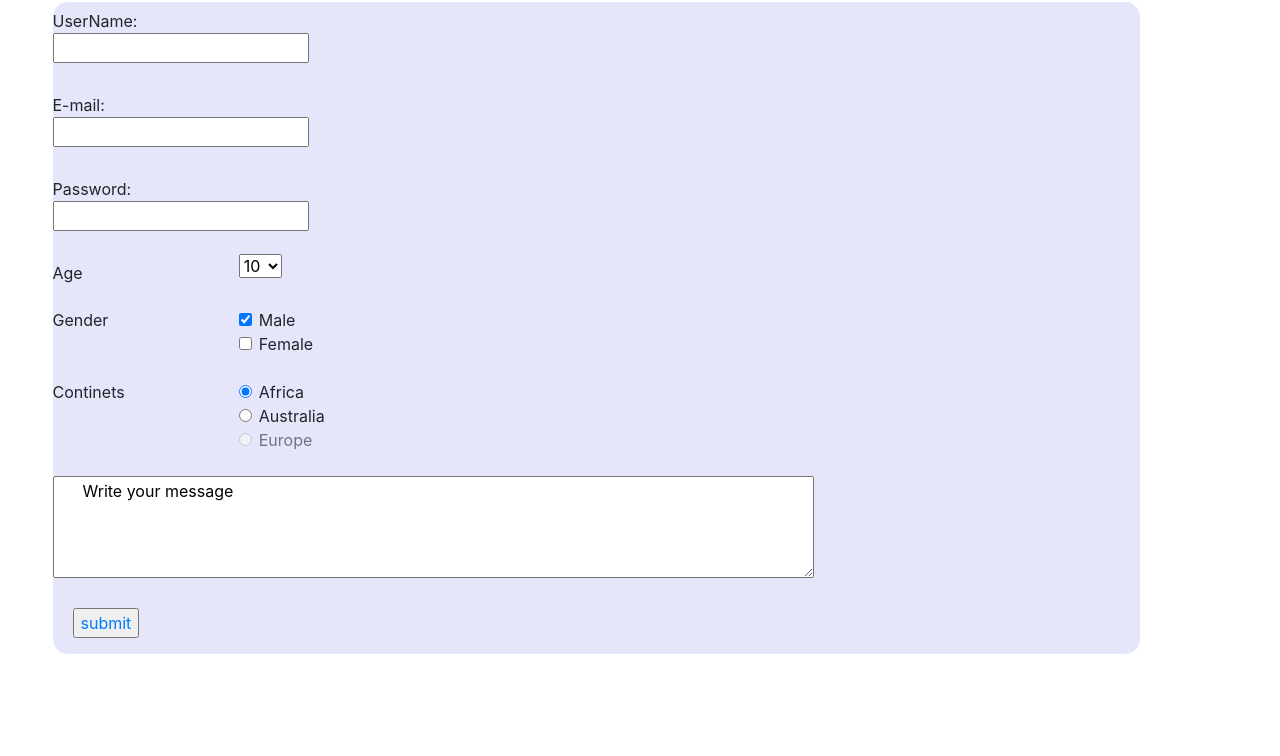
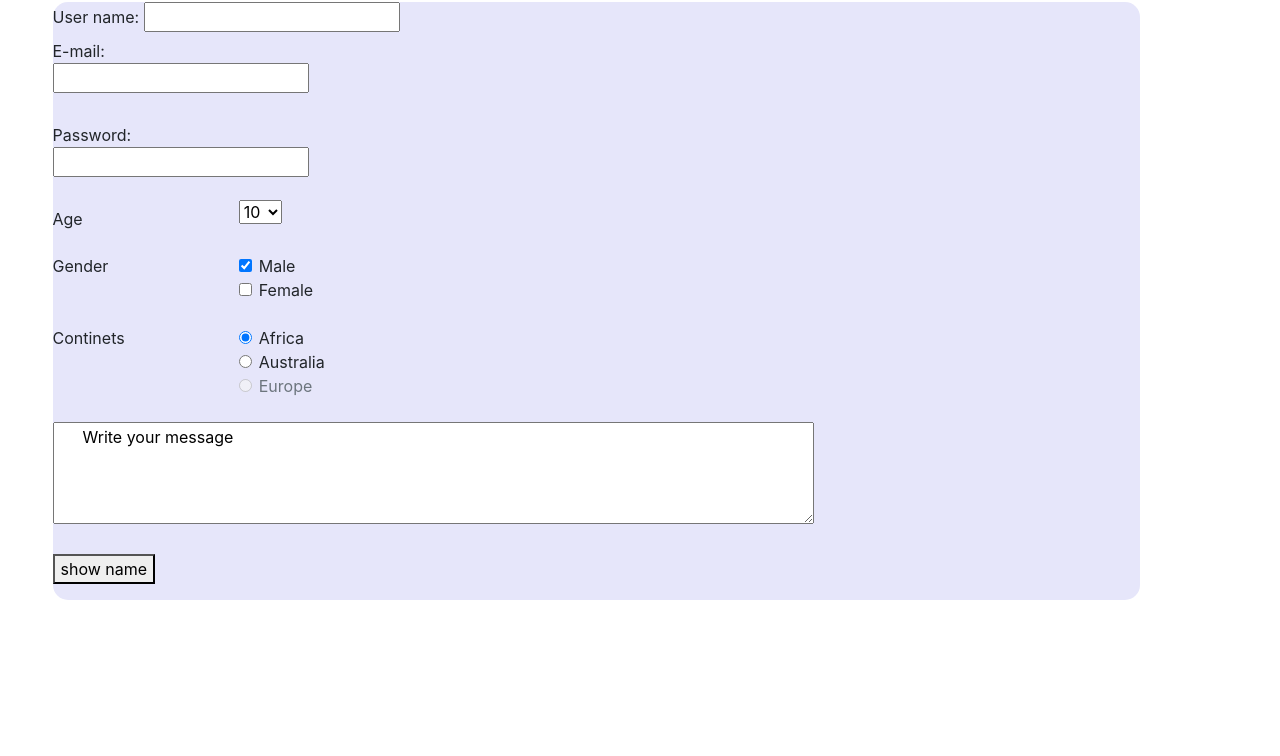
Before and after one commit to VIOLETNDOLWA/regestration-form, a plain HTML site: page index.html in a window 1280 px wide. Shown: the part 44-800 px from the top of the page. Drawn offline with nearby package versions, Linux system fonts and the light colour scheme.

Commit message:
new changes

```diff
--- a/index.html
+++ b/index.html
@@ -10,23 +10,32 @@
     <!-- Bootstrap CSS -->
     <link rel="stylesheet" href="https://stackpath.bootstrapcdn.com/bootstrap/4.4.1/css/bootstrap.min.css" integrity="sha384-Vkoo8x4CGsO3+Hhxv8T/Q5PaXtkKtu6ug5TOeNV6gBiFeWPGFN9MuhOf23Q9Ifjh" crossorigin="anonymous">
 
-      <script>
-        function showCommentForm(){
-          var data ="UserName:<input type='text' name='name'placeholder='leila'>";
-          document.getElementById("myname").innerHTML = data;
-        }
-      </script>
+
+    <script>
+      function myFunction() {
+        document.getElementById("myText").value = "Leila Fortune";
+      }
+    </script>
+
     </head>
   <body>
     <div class="container-fluid">
       <h2 class="text-capitalize">regestration form </h2>
     <div class="group">
       <div class="form">
-   <div class="form-group row">
+   <!-- <div class="form-group row">
     <form >
-      <label for="inputUsername" class="col-sm-2 col-form-label">UserName:<input type="text" id="User_Name"value=""></label>
-      <span id="message"></span>
-       </div>
+
+
+      <label for="inputUsername" class="col-sm-2 col-form-label">UserName:<input type="text" id="myTex"value=""></label>
+
+       </div> -->
+
+       User name: <input type="text" id="myText" value="">
+
+
+
+
 
        <div class="form-group row">
         <label for="inputEmail" class="col-sm-2 col-form-label">E-mail:<input type="email" id="E-mail"value=""></label>
@@ -106,12 +115,11 @@
     <textarea rows="4" cols="50" name="comment" form="usrform" style="width:70%">
       Write your message </textarea>
        <br><br>
-      <div class="form-check">
-      <input type="button" class="text-primary" value="submit" onclick="showCommentForm()">
-      <div id="myname"></div>
-      </div>
-        </div>
-      </div>
+
+
+       <button onclick="myFunction()">show name</button>
+
+       </div>
     </form>
-  </body>
+ </body>
   </html>
```
